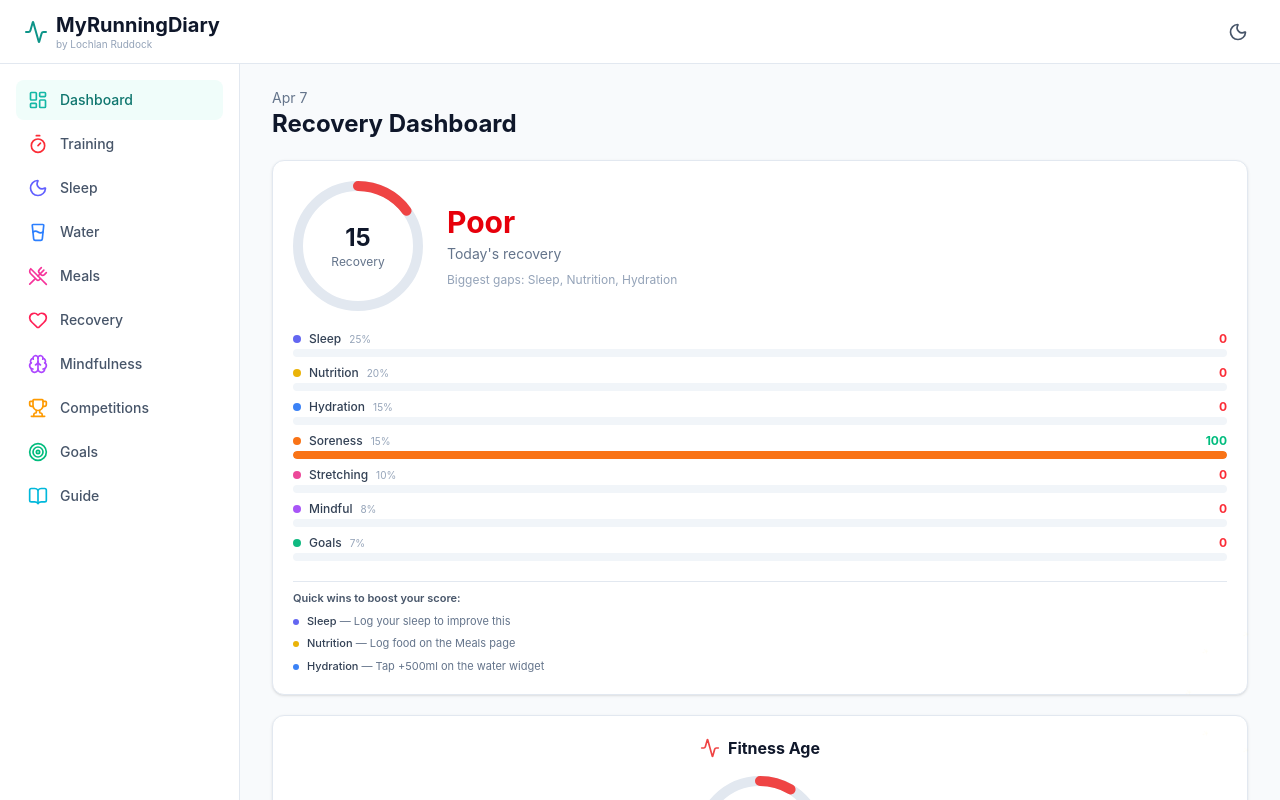
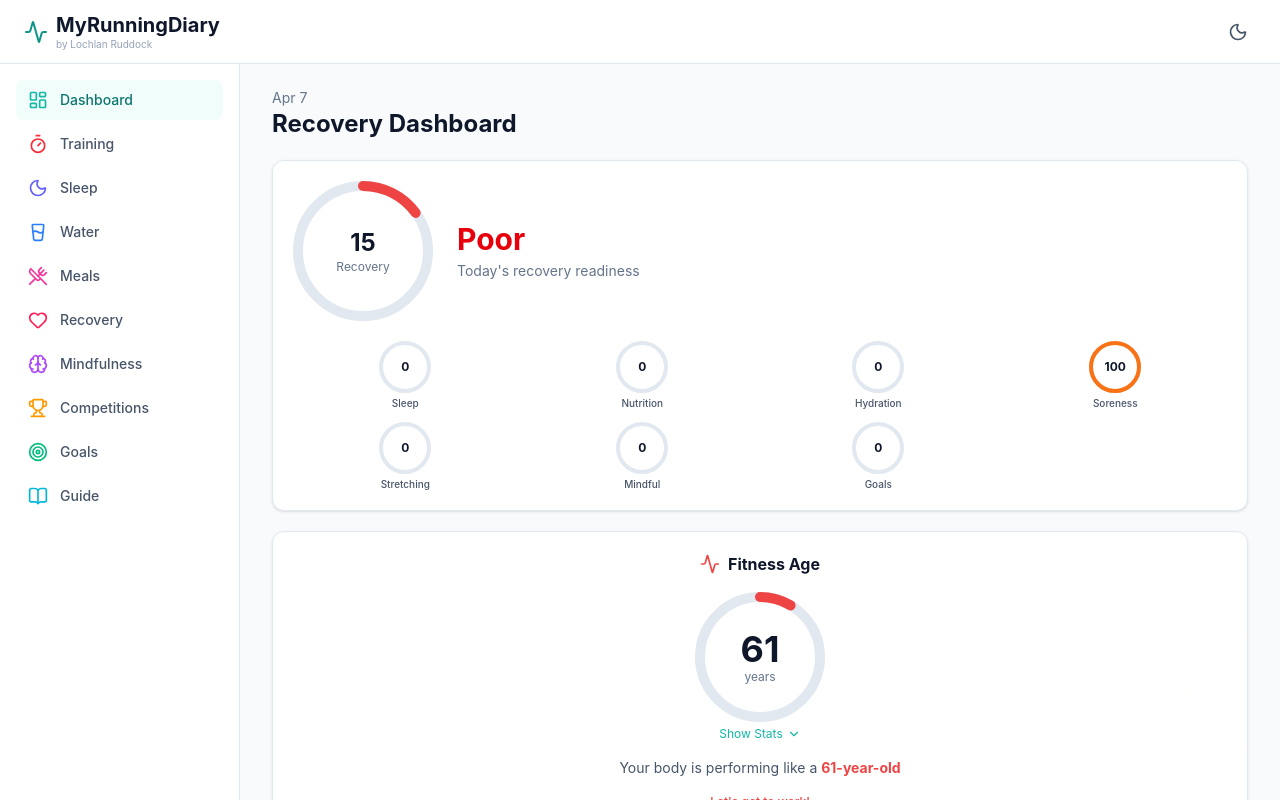
Before and after one commit to lochlan800/bettersleep, a React (Vite) app: page / in a window 1280 px wide. Shown: the top 800 px of the page. Built offline with nearby package versions, Linux system fonts and the light colour scheme.

Commit message:
Restore animated score rings on dashboard recovery card
https://claude.ai/code/session_01Pt515pFhTjE8BEuSiWz7WP

```diff
--- a/src/components/dashboard/RecoveryScoreCard.jsx
+++ b/src/components/dashboard/RecoveryScoreCard.jsx
@@ -1,4 +1,4 @@
-import { useEffect, useRef, useMemo } from 'react'
+import { useEffect, useRef } from 'react'
 import useRecoveryScore from '../../hooks/useRecoveryScore'
 import ScoreRing from '../ui/ScoreRing'
 import Card from '../ui/Card'
@@ -9,17 +9,6 @@ const getLabel = (s) => {
   if (s >= 60) return { text: 'Good', color: 'text-primary-600 dark:text-primary-400' }
   if (s >= 40) return { text: 'Fair', color: 'text-yellow-600 dark:text-yellow-400' }
   return { text: 'Poor', color: 'text-red-600 dark:text-red-400' }
-}
-
-const TIPS = {
-  Sleep: 'Log your sleep to improve this',
-  Freshness: 'Rest days between hard sessions help',
-  Soreness: 'Tap a soreness level on the widget below',
-  Hydration: 'Tap +500ml on the water widget',
-  Mindful: 'Try a mindfulness activity today',
-  Stretching: 'Complete your stretching routine',
-  Nutrition: 'Log food on the Meals page',
-  Goals: 'Check in on your goals today',
 }
 
 export default function RecoveryScoreCard() {
@@ -40,98 +29,63 @@ export default function RecoveryScoreCard() {
   }, [recoveryScore, triggerConfetti])
 
   const metrics = [
-    { label: 'Sleep', value: Math.round(sleepScore), color: '#6366f1', weight: 25 },
-    ...(hasReliableACWR ? [{ label: 'Freshness', value: Math.round(100 - fatigueScore), color: '#14b8a6', weight: 15 }] : []),
-    { label: 'Nutrition', value: Math.round(nutritionPercent), color: '#eab308', weight: hasReliableACWR ? 15 : 20 },
-    { label: 'Hydration', value: Math.round(hydrationPercent), color: '#3b82f6', weight: 15 },
-    { label: 'Soreness', value: Math.round(((5 - sorenessLevel) / 4) * 100), color: '#f97316', weight: hasReliableACWR ? 10 : 15 },
-    { label: 'Stretching', value: Math.round(stretchingPercent), color: '#ec4899', weight: hasReliableACWR ? 8 : 10 },
-    { label: 'Mindful', value: Math.min(100, Math.round((mindfulnessCount / 3) * 100)), color: '#a855f7', weight: hasReliableACWR ? 7 : 8 },
-    { label: 'Goals', value: Math.round(goalCheckinPercent), color: '#10b981', weight: hasReliableACWR ? 5 : 7 },
+    { label: 'Sleep', value: Math.round(sleepScore), color: '#6366f1' },
+    ...(hasReliableACWR ? [{ label: 'Freshness', value: Math.round(100 - fatigueScore), color: '#14b8a6' }] : []),
+    { label: 'Nutrition', value: Math.round(nutritionPercent), color: '#eab308' },
+    { label: 'Hydration', value: Math.round(hydrationPercent), color: '#3b82f6' },
+    { label: 'Soreness', value: Math.round(((5 - sorenessLevel) / 4) * 100), color: '#f97316' },
+    { label: 'Stretching', value: Math.round(stretchingPercent), color: '#ec4899' },
+    { label: 'Mindful', value: Math.min(100, Math.round((mindfulnessCount / 3) * 100)), color: '#a855f7' },
+    { label: 'Goals', value: Math.round(goalCheckinPercent), color: '#10b981' },
   ]
-
-  const weakest = useMemo(() => {
-    return [...metrics]
-      .filter(m => m.value < 60)
-      .sort((a, b) => (a.value * a.weight) - (b.value * b.weight))
-      .slice(0, 3)
-  }, [metrics])
 
   return (
     <Card>
-      <div className="flex flex-col gap-5">
-        <div className="flex items-center gap-6 w-full">
-          <div className="relative flex items-center justify-center shrink-0">
-            <ScoreRing score={recoveryScore} size={130} strokeWidth={10} label="Recovery" />
+      <div className="flex flex-col items-center gap-5">
+        <div className="flex flex-col sm:flex-row items-center gap-6 w-full">
+          <div className="relative flex items-center justify-center">
+            <ScoreRing score={recoveryScore} size={140} strokeWidth={10} label="Recovery" />
           </div>
-          <div className="flex-1">
+          <div className="flex-1 text-center sm:text-left">
             <p className={`text-3xl font-bold ${color}`}>{text}</p>
-            <p className="text-surface-500 dark:text-surface-400 text-sm mt-1">Today's recovery</p>
-            {recoveryScore < 80 && weakest.length > 0 && (
-              <p className="text-xs text-surface-400 mt-2">
-                Biggest gaps: {weakest.map(m => m.label).join(', ')}
-              </p>
-            )}
+            <p className="text-surface-500 dark:text-surface-400 text-sm mt-1">Today's recovery readiness</p>
           </div>
         </div>
 
-        <div className="space-y-2">
-          {metrics.map((m, i) => {
-            const barColor = m.value >= 70 ? m.color : m.value >= 40 ? '#f59e0b' : '#ef4444'
-            return (
-              <div
-                key={m.label}
-                className="ring-appear"
-                style={{ animationDelay: `${i * 80}ms` }}
-              >
-                <div className="flex items-center justify-between mb-0.5">
-                  <div className="flex items-center gap-2">
-                    <div className="w-2 h-2 rounded-full" style={{ backgroundColor: m.color }} />
-                    <span className="text-xs font-medium text-surface-700 dark:text-surface-300">{m.label}</span>
-                    <span className="text-[10px] text-surface-400">{m.weight}%</span>
-                  </div>
-                  <span className={`text-xs font-bold ${m.value >= 70 ? 'text-emerald-500' : m.value >= 40 ? 'text-yellow-500' : 'text-red-500'}`}>
-                    {m.value}
-                  </span>
-                </div>
-                <div className="w-full h-2 bg-surface-100 dark:bg-surface-700 rounded-full overflow-hidden">
-                  <div
-                    className="h-full rounded-full transition-all duration-700 ease-out"
-                    style={{ width: `${Math.min(100, m.value)}%`, backgroundColor: barColor }}
-                  />
-                </div>
-              </div>
-            )
-          })}
+        <div className="grid grid-cols-4 gap-3 w-full">
+          {metrics.map((m, i) => (
+            <div
+              key={m.label}
+              className="flex flex-col items-center gap-1 ring-appear"
+              style={{ animationDelay: `${i * 150}ms` }}
+            >
+              <ScoreRing score={m.value} size={52} strokeWidth={4} label="" color={m.color} />
+              <span className="text-[10px] font-medium text-surface-600 dark:text-surface-400 text-center leading-tight">{m.label}</span>
+            </div>
+          ))}
         </div>
-
-        {weakest.length > 0 && recoveryScore < 80 && (
-          <div className="space-y-1.5 pt-2 border-t border-surface-200 dark:border-surface-700">
-            <p className="text-[11px] font-semibold text-surface-600 dark:text-surface-400">Quick wins to boost your score:</p>
-            {weakest.map(m => (
-              <div key={m.label} className="flex items-start gap-2">
-                <div className="w-1.5 h-1.5 rounded-full mt-1.5 shrink-0" style={{ backgroundColor: m.color }} />
-                <p className="text-[11px] text-surface-500 dark:text-surface-400">
-                  <span className="font-medium text-surface-700 dark:text-surface-300">{m.label}</span> — {TIPS[m.label]}
-                </p>
-              </div>
-            ))}
-          </div>
-        )}
       </div>
 
       <style>{`
         .ring-appear {
-          animation: ringPop 0.5s cubic-bezier(0.34, 1.56, 0.64, 1) both;
+          animation: ringPop 0.6s cubic-bezier(0.34, 1.56, 0.64, 1) both;
         }
 
         @keyframes ringPop {
           0% {
-            transform: translateX(-10px);
+            transform: scale(0) translateY(20px);
             opacity: 0;
           }
+          60% {
+            transform: scale(1.15) translateY(-4px);
+            opacity: 1;
+          }
+          80% {
+            transform: scale(0.95) translateY(2px);
+            opacity: 1;
+          }
           100% {
-            transform: translateX(0);
+            transform: scale(1) translateY(0);
             opacity: 1;
           }
         }
```
